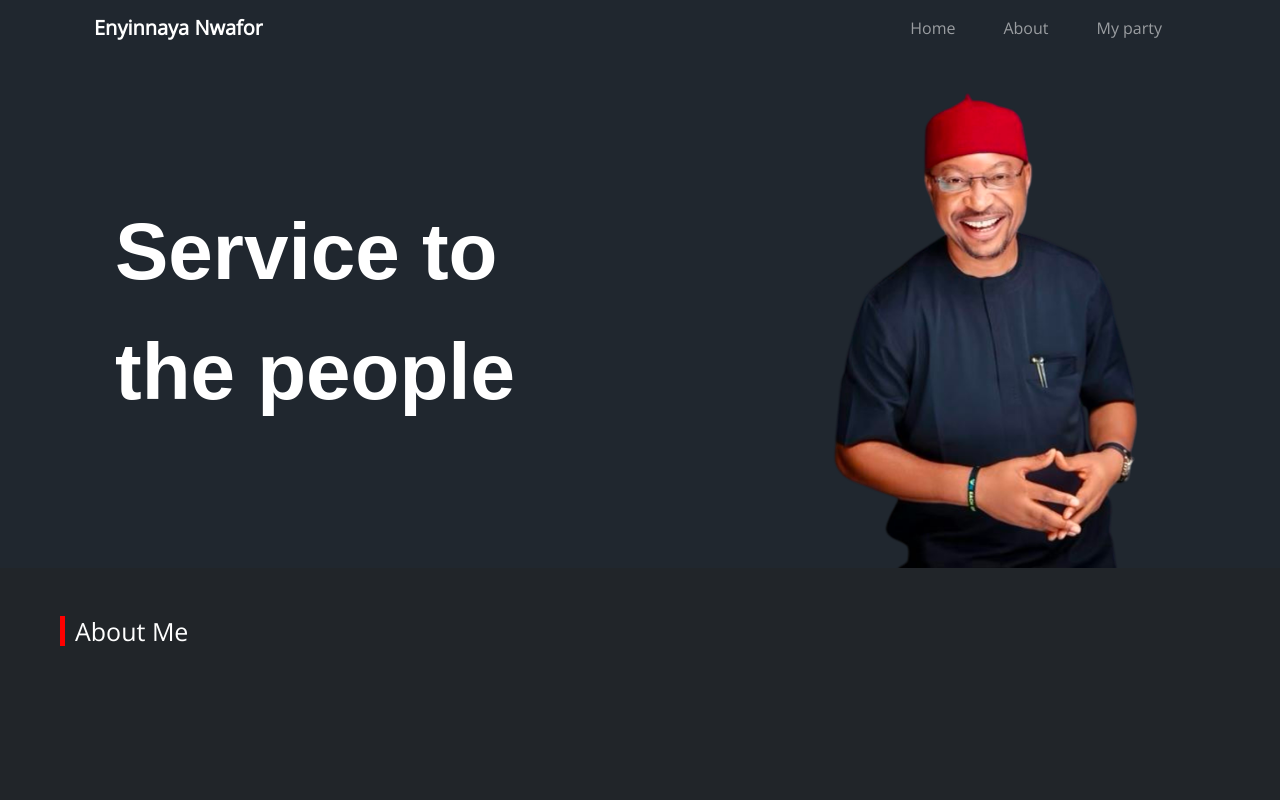
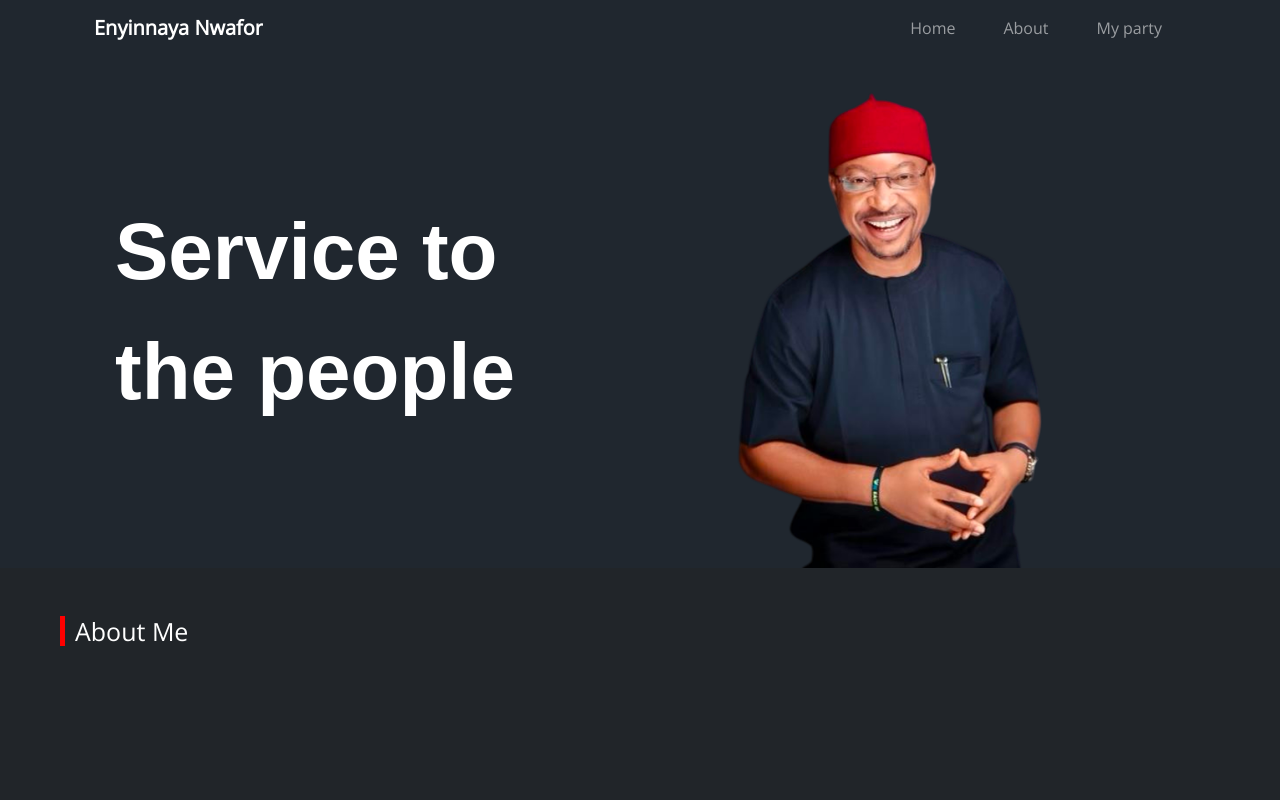
Before and after one commit to heismyke/Enyinnaya, a plain HTML site: page index.html in a window 1280 px wide. Shown: the top 800 px of the page. Drawn offline with nearby package versions, Linux system fonts and the light colour scheme.

Commit message:
deployed

```diff
--- a/index.html
+++ b/index.html
@@ -49,7 +49,7 @@
               <div class="col-12 col-sm-6 col-md-6 col-lg-6  text-white d-flex justify-content-center align-items-center">
                 <div id="str"></div>
               </div>
-              <div class="col-12 col-sm-6 col-md-6 col-lg-6  ps-5 d-flex justify-content-sm-center align-items-sm-center">
+              <div class="col-12 col-sm-6 col-md-6 col-lg-6  ps-5 d-flex justify-content-sm-start align-items-sm-center">
                   <img src="/images/hero-removebg-preview.png" alt="" width="389px" height="584px" class="img-fluid ps-5">
               </div>
           </div>
```
